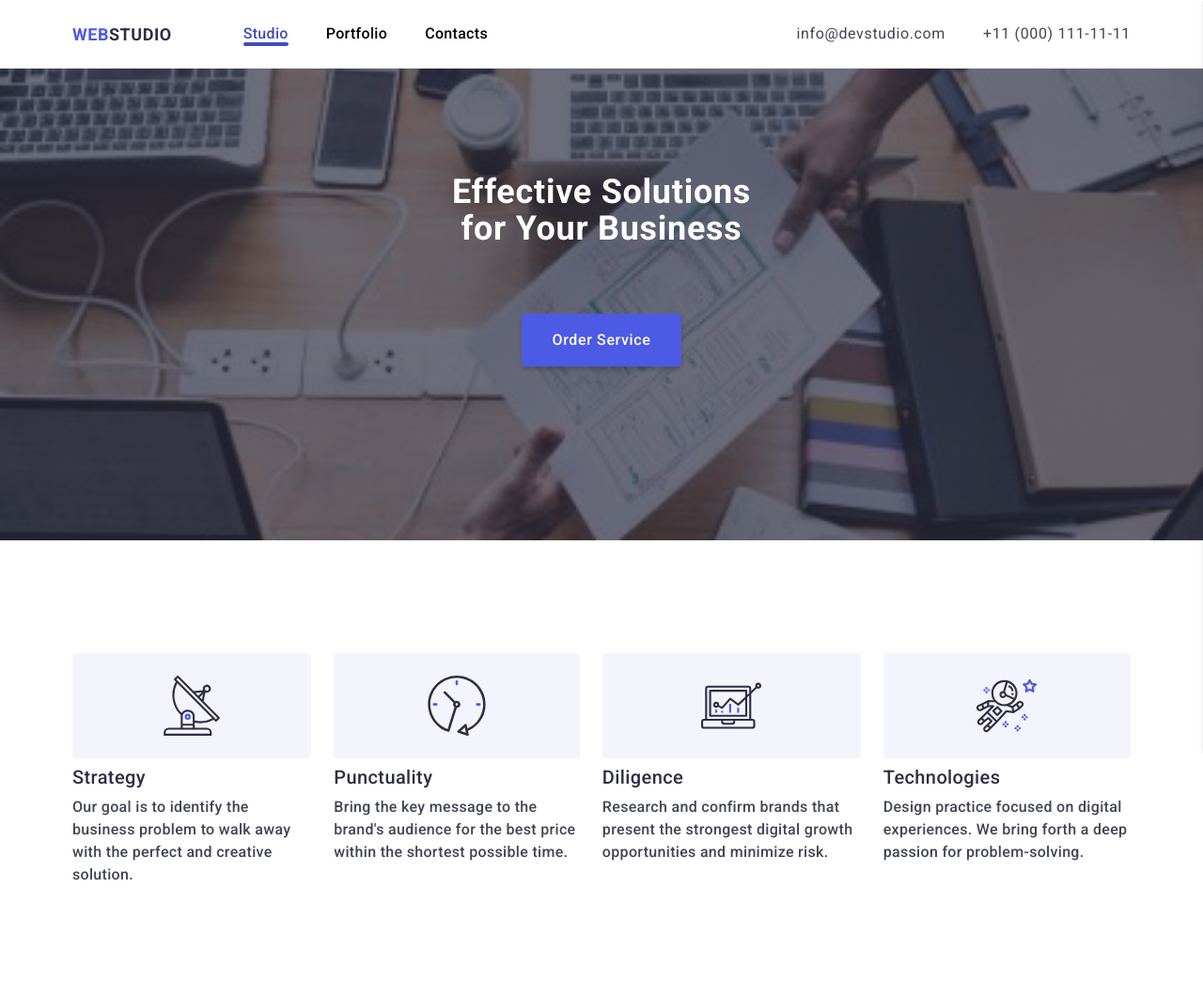
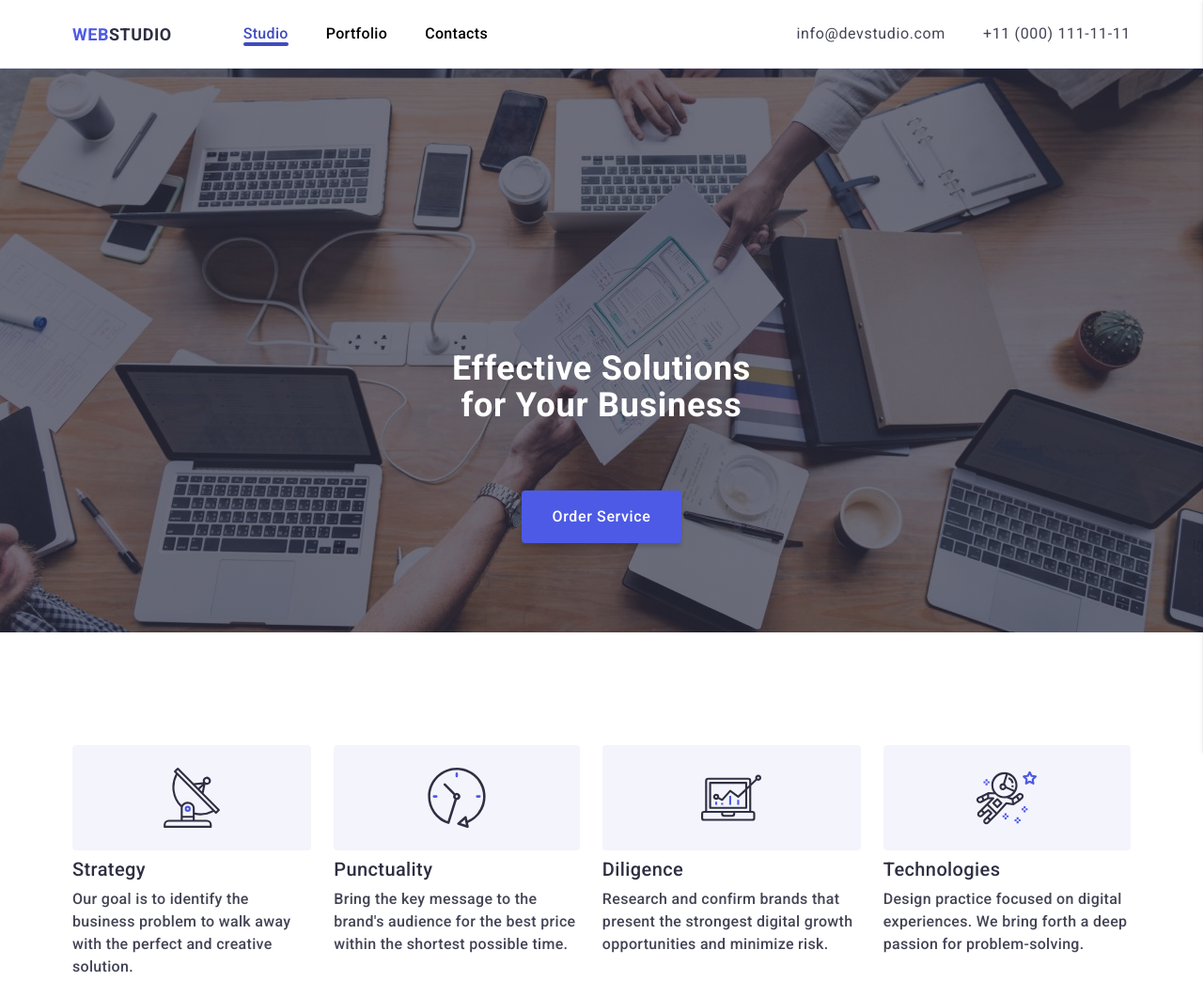
Before and after one commit to Mixa88/goit-markup-hw-07, a plain HTML site: page index.html in a window 1280 px wide. Shown: the top 1044 px of the page at 94% size. Drawn offline with nearby package versions, Linux system fonts and the light colour scheme; files whose address does not match are found by name.

Commit message:
update img hero

```diff
--- a/css/styles.css
+++ b/css/styles.css
@@ -401,35 +401,45 @@ img {
 
 .hero-section {
   background: #2e2f42;
-  background-image: linear-gradient(
-      rgba(46, 47, 66, 0.7),
-      rgba(46, 47, 66, 0.7)
-    ),
+  background-image: linear-gradient(rgba(46, 47, 66, 0.7),
+      rgba(46, 47, 66, 0.7)),
     url(../images/hero/mob1hero.jpg);
   background-repeat: no-repeat;
   background-size: cover;
   background-position: center;
-  height: 502px;
+  height: 432px;
+  padding: 112px 0;
+}
+
+@media only screen and (min-width: 767px) {
+  .hero-section {
+    height: 436px;
+  }
+}
+
+@media only screen and (min-width: 1157px) {
+  .hero-section {
+    height: 600px;
+    max-width: 1440px;
+    padding: 188px 0;
+    margin: 0 auto;
+  }
 }
 
 @media (min-device-pixel-ratio: 2),
 (min-resolution: 192dpi),
 (min-resolution: 2dppx) {
   .hero-section {
-    background-image: linear-gradient(
-        rgba(46, 47, 66, 0.7),
-        rgba(46, 47, 66, 0.7)
-      ),
+    background-image: linear-gradient(rgba(46, 47, 66, 0.7),
+        rgba(46, 47, 66, 0.7)),
       url(../images/hero/mob2hero.jpg);
   }
 }
 
 @media only screen and (min-width: 429px) {
-  .hero {
-    background-image: linear-gradient(
-        rgba(46, 47, 66, 0.7),
-        rgba(46, 47, 66, 0.7)
-      ),
+  .hero-section {
+    background-image: linear-gradient(rgba(46, 47, 66, 0.7),
+        rgba(46, 47, 66, 0.7)),
       url(../images/hero/tab1hero.jpg);
   }
 
@@ -437,32 +447,26 @@ img {
   (min-resolution: 192dpi),
   (min-resolution: 2dppx) {
     .hero {
-      background-image: linear-gradient(
-          rgba(46, 47, 66, 0.7),
-          rgba(46, 47, 66, 0.7)
-        ),
+      background-image: linear-gradient(rgba(46, 47, 66, 0.7),
+          rgba(46, 47, 66, 0.7)),
         url(../images/hero/tab2hero.jpg);
     }
   }
 }
 
 @media only screen and (min-width: 769px) {
-  .hero {
-    background-image: linear-gradient(
-        rgba(46, 47, 66, 0.7),
-        rgba(46, 47, 66, 0.7)
-      ),
+  .hero-section {
+    background-image: linear-gradient(rgba(46, 47, 66, 0.7),
+        rgba(46, 47, 66, 0.7)),
       url(../images/hero/1deskhero.jpg);
   }
 
   @media (min-device-pixel-ratio: 2),
   (min-resolution: 192dpi),
   (min-resolution: 2dppx) {
-    .hero {
-      background-image: linear-gradient(
-          rgba(46, 47, 66, 0.7),
-          rgba(46, 47, 66, 0.7)
-        ),
+    .hero-section {
+      background-image: linear-gradient(rgba(46, 47, 66, 0.7),
+          rgba(46, 47, 66, 0.7)),
         url(../images/hero/2deskhero.jpg);
     }
   }
```
Lines whose indentation alone changed are shown as unchanged.
